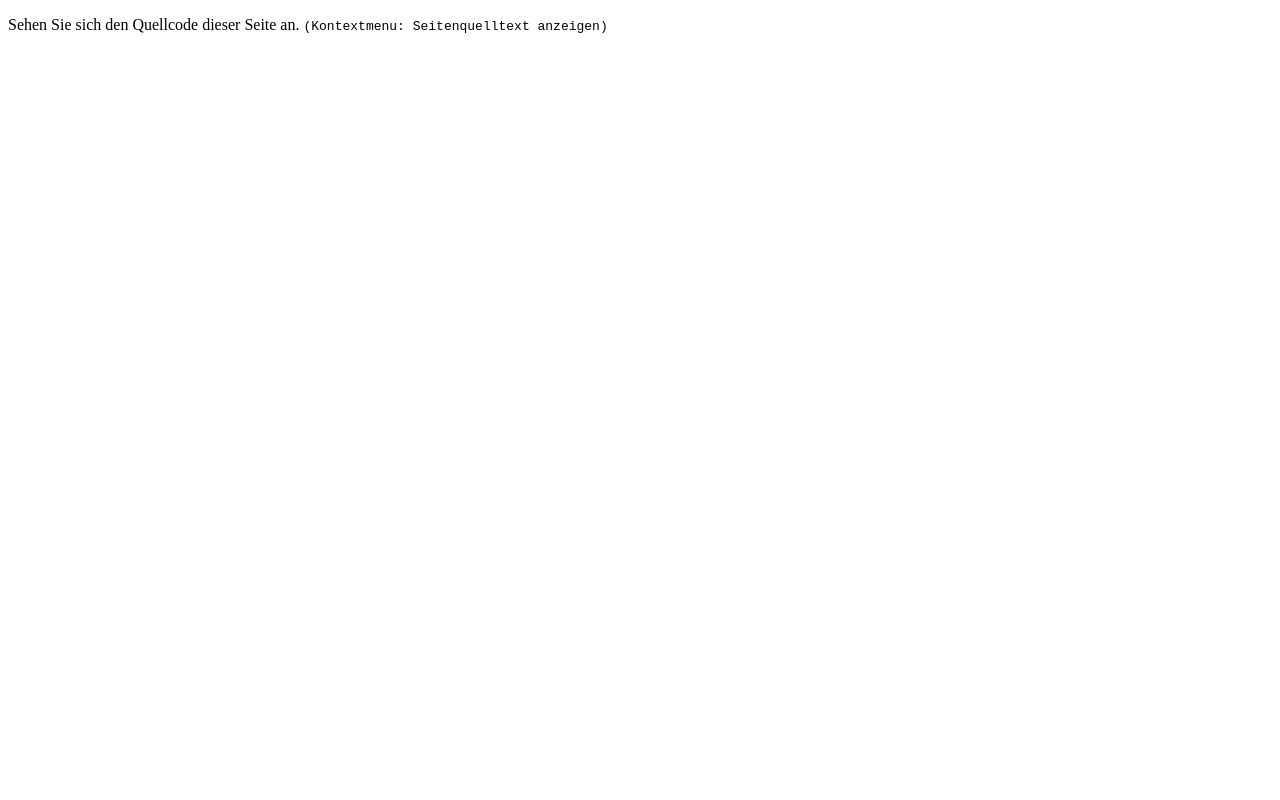
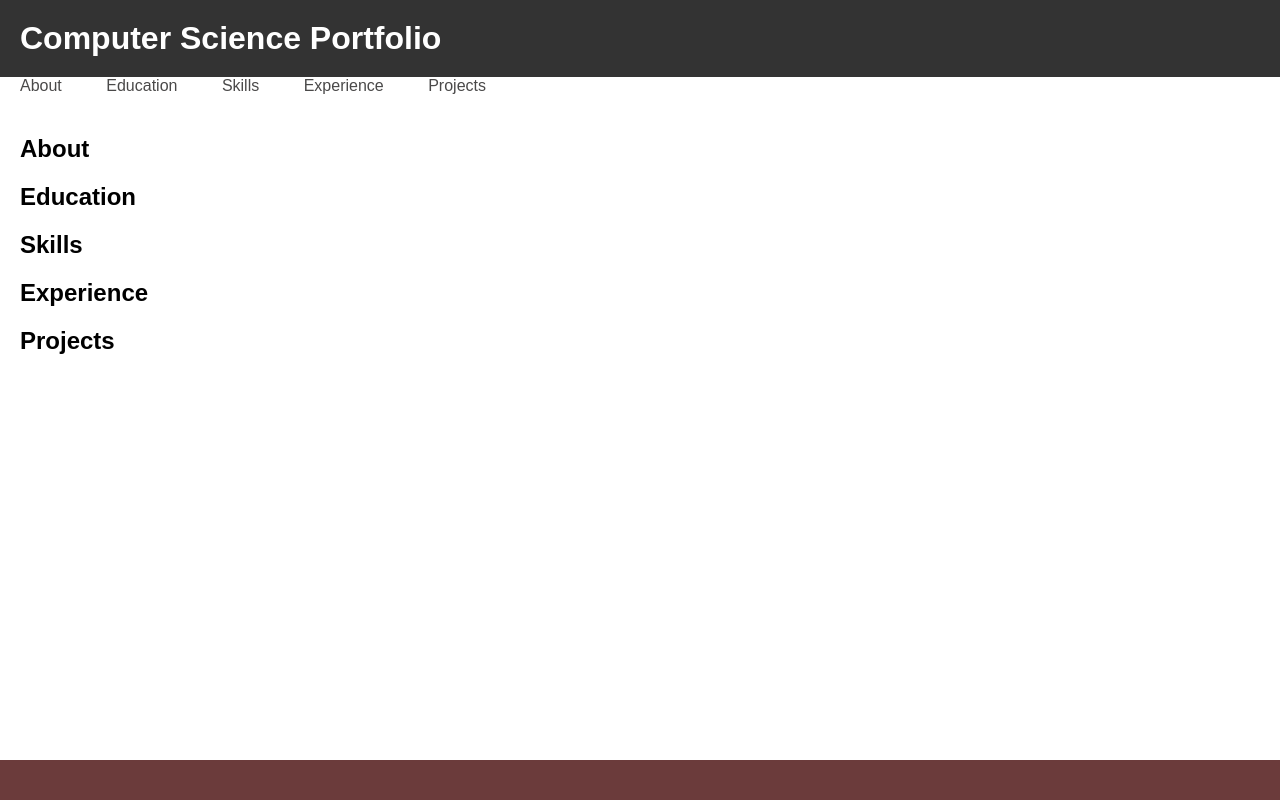
Before and after one commit to ndammes/ndammes.github.io, a plain HTML site: page index.html in a window 1280 px wide. Drawn offline with Linux system fonts and the light colour scheme.

Commit message:
Overworked html

```diff
--- a/index.html
+++ b/index.html
@@ -1,13 +1,123 @@
 <!DOCTYPE html>
-<html lang="de">
-  <head>
-    <meta charset="utf-8">
-    <meta name="viewport" content="width=device-width, initial-scale=1.0">
-    <title>Niklas Dammes</title>
-  </head>
-  <body>
-    <!-- Sichtbarer Dokumentinhalt im body -->
-    <p>Sehen Sie sich den Quellcode dieser Seite an.
-      <kbd>(Kontextmenu: Seitenquelltext anzeigen)</kbd></p>
-  </body>
+<html>
+<head>
+  <title>Computer Science Portfolio</title>
+  <style>
+  /* Add some general styling for the website */
+  body {
+    font-family: Arial, sans-serif;
+    margin: 0;
+    padding: 0;
+  }
+
+  /* Style the header and navigation menu */
+  header {
+    background-color: #333;
+    color: #fff;
+    padding: 20px;
+  }
+  header {
+    animation: fadeIn 2s;
+  }
+
+  /* Create the fadeIn animation */
+  @keyframes fadeIn {
+    from {
+      opacity: 0;
+    }
+    to {
+      opacity: 1;
+    }
+  }
+
+  header h1 {
+    margin: 0;
+  }
+
+  nav ul {
+    list-style: none;
+    margin: 0;
+    padding: 0;
+  }
+
+  nav li {
+    display: inline-block;
+  }
+
+  nav a {
+    color: rgb(74, 73, 73);
+    text-decoration: none;
+    padding: 10px 20px;
+  }
+
+  nav a:hover {
+    background-color: #555;
+  }
+
+  /* Style the main content area */
+  main {
+    margin: 20px;
+  }
+
+  section {
+    margin-bottom: 20px;
+  }
+  body {
+    display: flex;
+    min-height: 100vh;
+    flex-direction: column;
+  }
+
+  main {
+    flex: 1;
+  }
+
+  /* Style the footer */
+  footer {
+    background-color: rgb(107, 59, 59);
+    color: #fff;
+    padding: 20px;
+    text-align: center;
+  }
+</style>
+</head>
+<body>
+  <header>
+    <h1>Computer Science Portfolio</h1>
+  </header>
+  <nav>
+    <ul>
+      <li><a href="#about">About</a></li>
+      <li><a href="#education">Education</a></li>
+      <li><a href="#skills">Skills</a></li>
+      <li><a href="#experience">Experience</a></li>
+      <li><a href="#projects">Projects</a></li>
+    </ul>
+  </nav>
+  <main>
+    <section id="about">
+      <h2>About</h2>
+      <!-- Add your personal information and introduction here -->
+    </section>
+    <section id="education">
+      <h2>Education</h2>
+      <!-- Add your education information here -->
+    </section>
+    <section id="skills">
+      <h2>Skills</h2>
+      <!-- Add your skills here -->
+    </section>
+    <section id="experience">
+      <h2>Experience</h2>
+      <!-- Add your experience information here -->
+    </section>
+    <section id="projects">
+      <h2>Projects</h2>
+      <!-- Add your project descriptions and photos here -->
+    </section>
+  </main>
+  <footer>
+    <!-- Add your contact information and any additional information here -->
+  </footer>
+</body>
 </html>
```
